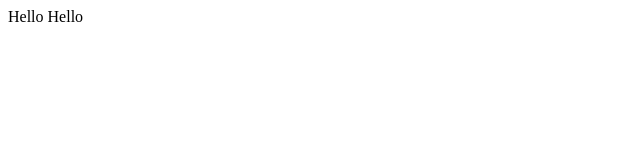
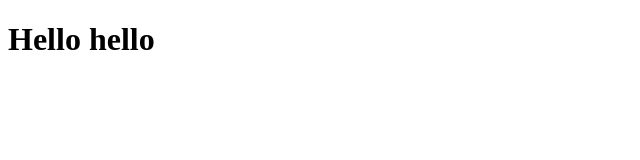
Before and after one commit to Dtfee/Error32, a plain HTML site: page index.html in a window 1280 px wide. Shown: the whole page, without its empty margins (0-640 px from the left). Drawn offline with Linux system fonts and the light colour scheme.

Commit message:
add main title

```diff
--- a/index.html
+++ b/index.html
@@ -6,6 +6,6 @@
     <title>Document</title>
 </head>
 <body>
-    Hello Hello
+<h1> Hello hello </h1>
 </body>
 </html>
```
